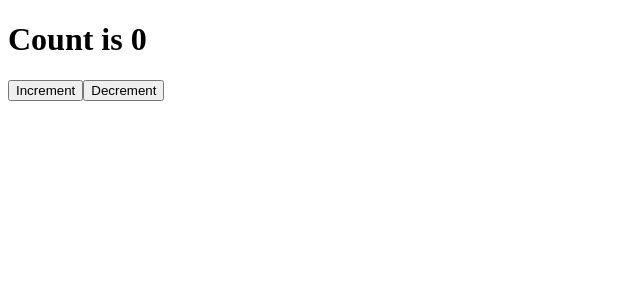
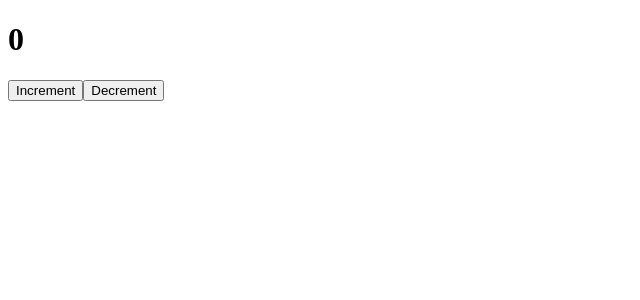
Before and after one commit to acciojob/counter-redux-Kalyan3081, a React app: page / in a window 1280 px wide. Shown: the top 300 px of the page, without its empty margins (0-640 px from the left). Built offline with nearby package versions, Linux system fonts and the light colour scheme.

Commit message:
Update counterDisplay.jsx

```diff
--- a/src/components/counterDisplay.jsx
+++ b/src/components/counterDisplay.jsx
@@ -8,7 +8,7 @@ const Counterdisplay = () => {
 
     return (
         <>
-            <h1>Count is {count}</h1>
+            <h1>{count}</h1>
             <Incrementbutton />
             <Decrementbutton />
         </>
```
